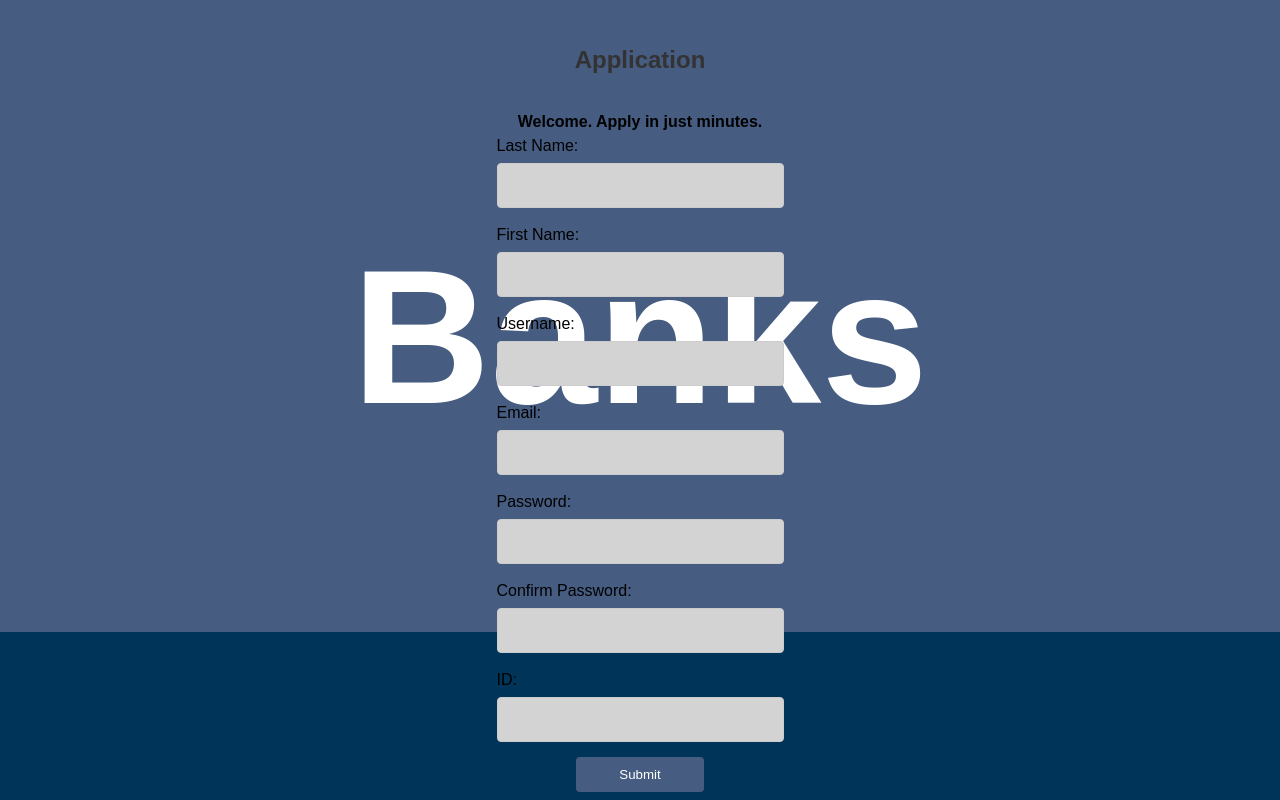
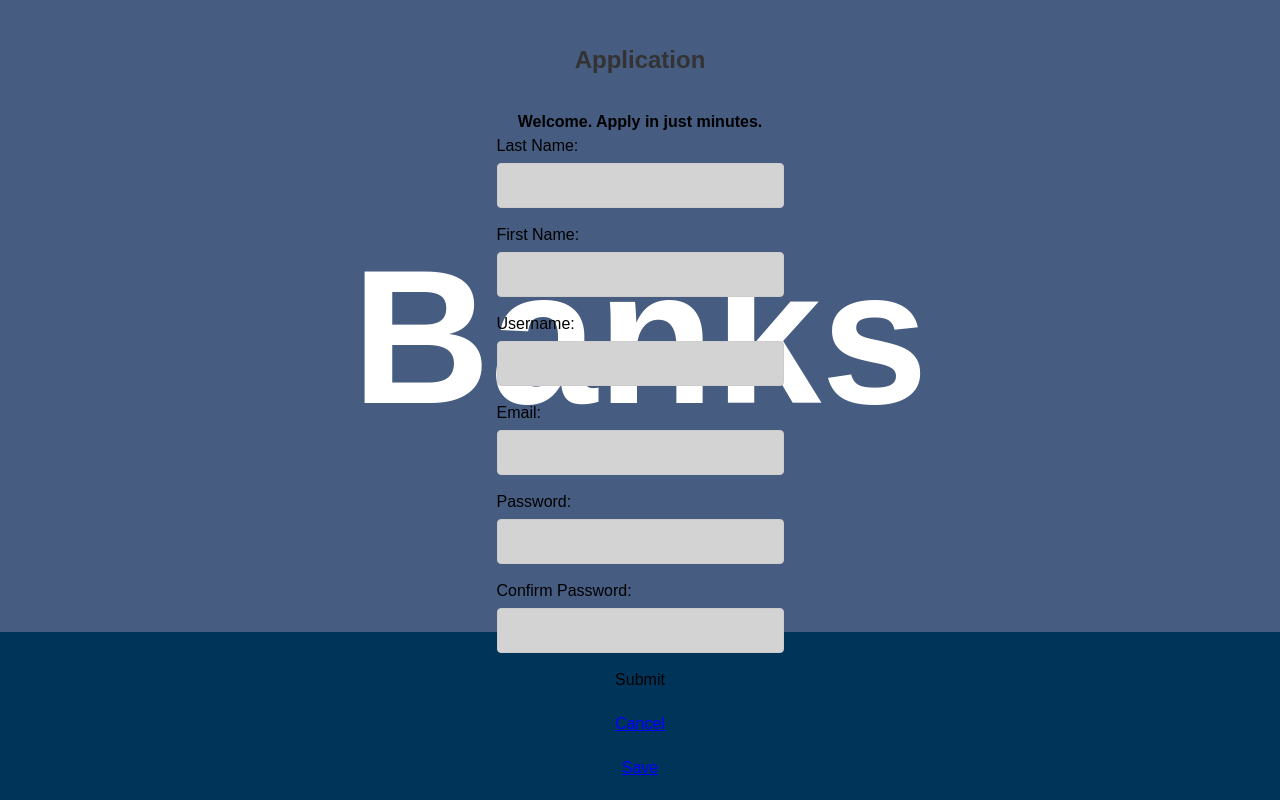
Before and after one commit to yyaatt0/CMPE-131-Group-2, a React (Create React App) app in the folder online-banking/: page /registration in a window 1280 px wide. Shown: the part 458-1258 px from the top of the page. Built offline with nearby package versions, Linux system fonts and the light colour scheme.

Commit message:
Registration.tsx

```diff
--- a/online-banking/src/pages/Registration.tsx
+++ b/online-banking/src/pages/Registration.tsx
@@ -9,28 +9,47 @@ const Registration = () => {
     const [Email, setEmail] = useState<string>('');
     const [Password, setPw] = useState<string>('');
     const [ConfirmPassword, setConfirmPw] = useState<string>('');
-    const [id, setID] = useState<string>('');
     const [errorMssg, setErrorMssg] = useState<string>('');
     const [successMssg, setSuccessMssg] = useState<string>('');
+
+    const validCharacters = /^[A-Za-z0-9!-\*]+$/;
 
     const submission = async (event: React.FormEvent<HTMLFormElement>) => {
         event.preventDefault();
 
+        if (!validCharacters.test(Username) || !validCharacters.test(Password)) {
+            setErrorMssg('Invalid characters. Only A-Z, a-z, 0-9, and !-* are allowed.');
+            setSuccessMssg('');
+            return;
+        }
+
+        if (Password !== ConfirmPassword) {
+            setErrorMssg('Password and Confirm Password do not match.');
+            setSuccessMssg('');
+            return;
+        }
+
         try {
-            const response = await axios.post('http://localhost:3000', {
+            const emailCheckResponse = await axios.get(`http://localhost:3000/check-email?email=${Email}`);
+
+            if (emailCheckResponse.data.exists) {
+                setErrorMssg('Email is already registered.');
+                setSuccessMssg('');
+                return;
+            }
+
+            await axios.post('http://localhost:3000/register', {
                 LastName,
                 FirstName,
                 Username,
                 Email,
                 Password,
-                id,
             });
 
             setSuccessMssg('Registration successful!');
             setErrorMssg('');
-        }
-        catch (error) {
-            setErrorMssg('Please try again!');
+        } catch (error) {
+            setErrorMssg('Registration failed. Please try again.');
             setSuccessMssg('');
         }
     };
@@ -40,14 +59,15 @@ const Registration = () => {
             <title>Registration Page</title>
             <header>
                 <nav className="navbar">
-                    <h1> Bank of Banks</h1>
+                    <h1>Bank of Banks</h1>
                 </nav>
             </header>
 
-            <h2> Application</h2>
-            <h4> Welcome. Apply in just minutes.</h4>
+            <h2>Application</h2>
+            <h4>Welcome. Apply in just minutes.</h4>
 
             <form onSubmit={submission}>
+                {/* Form Fields */}
                 <div>
                     <label> Last Name:</label>
                     <input
@@ -102,18 +122,43 @@ const Registration = () => {
                         required />
                 </div>
 
-                <div>
-                    <label>ID:</label>
-                    <input
-                        type="text"
-                        value={id}
-                        onChange={(e) => setID(e.target.value)}
-                        required />
-                </div>
 
-                <button type="submit"> Submit</button>
+                <div className="button" onClick={() => console.log('Button clicked!')}>
+                    Submit
+</div>
 
+                {errorMssg && <p style={{ color: 'red' }}>{errorMssg}</p>}
+                {successMssg && <p style={{ color: 'green' }}>{successMssg}</p>}
             </form>
+
+            {/* Cancel Link */}
+            <a
+    href="/"
+    style={{
+        display: 'block',
+        textAlign: 'center',
+        margin: '20px auto',
+        color: 'blue',
+        textDecoration: 'underline'
+    }}
+>
+    Cancel
+</a>
+
+
+            {/* Save Link */}
+            <a
+    href="/"
+    style={{
+        display: 'block',
+        textAlign: 'center',
+        margin: '20px auto',
+        color: 'blue',
+        textDecoration: 'underline'
+    }}
+>
+    Save
+</a>
         </div>
     );
 };
```
